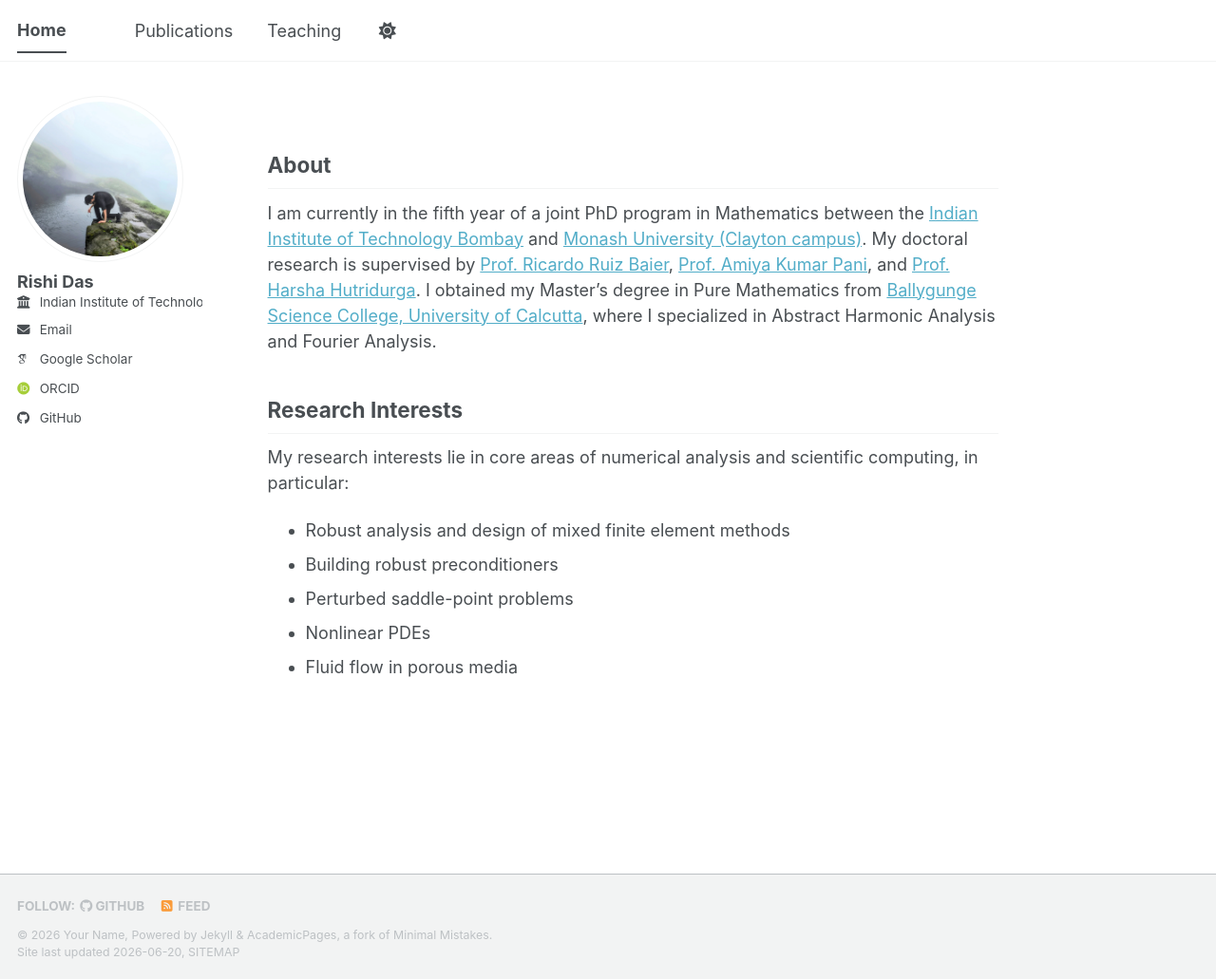
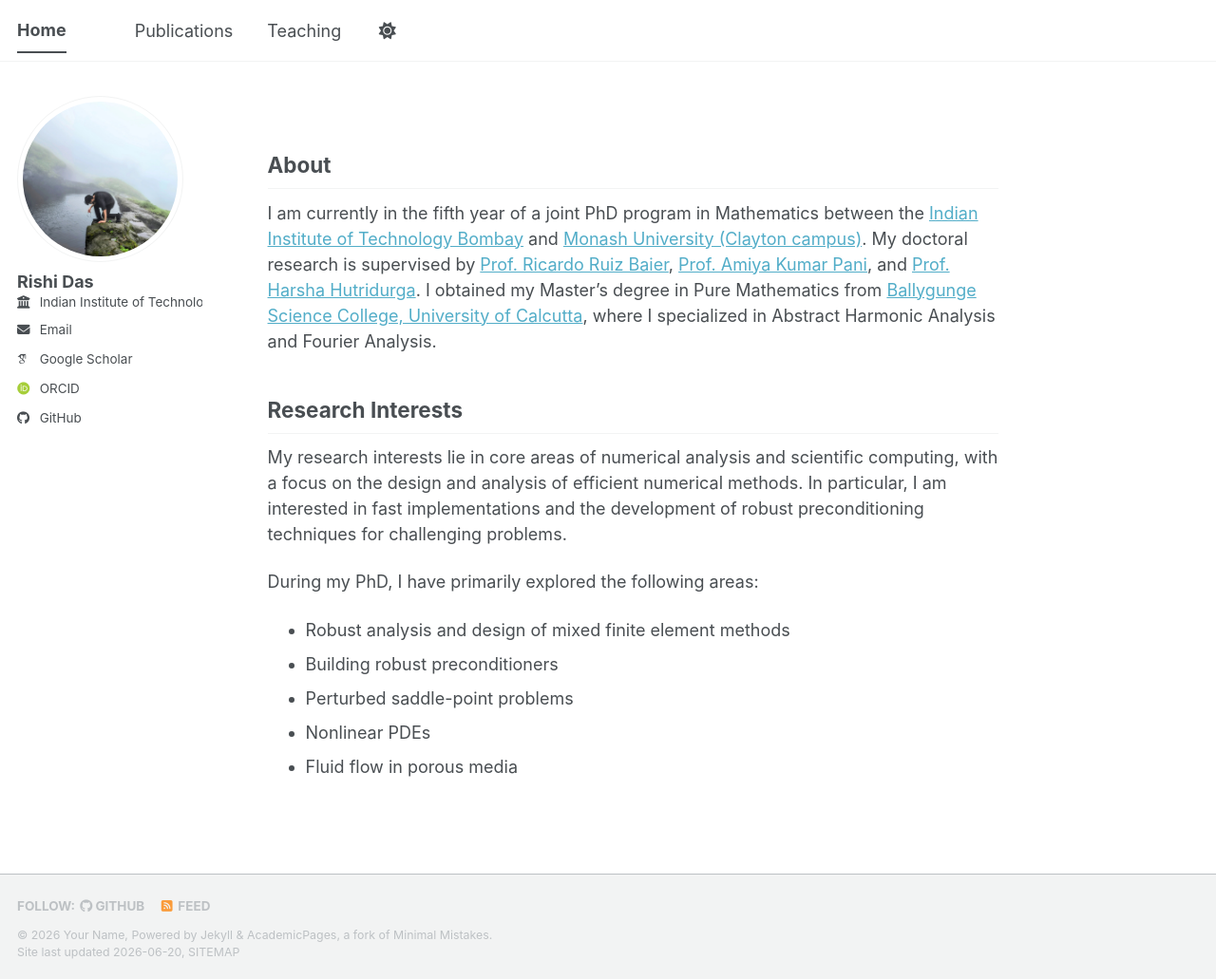
Before and after one commit to rishidas-04/rishidas-04.github.io, a Jekyll site: the page built from _pages/about.md, in a window 1280 px wide and 1031 px high. Shown: the whole window at 95% size. Built offline with Jekyll 4.4.1, drawn with Linux system fonts in a browser that asks for light colours; some web fonts are replaced; a script bundle is joined from its source files by our own code; library files that are not in the unit come from our copies.

Commit message:
Update research interests and PhD focus in about.md
Expanded research interests to include focus on efficient numerical methods and robust preconditioning techniques. Added specific areas explored during PhD.

```diff
--- a/_pages/about.md
+++ b/_pages/about.md
@@ -12,7 +12,9 @@ I am currently in the fifth year of a joint PhD program in Mathematics between t
 
 ## Research Interests
 
-My research interests lie in core areas of numerical analysis and scientific computing, in particular:
+My research interests lie in core areas of numerical analysis and scientific computing, with a focus on the design and analysis of efficient numerical methods. In particular, I am interested in fast implementations and the development of robust preconditioning techniques for challenging problems.
+
+During my PhD, I have primarily explored the following areas:
 
 - Robust analysis and design of mixed finite element methods
 - Building robust preconditioners
```
